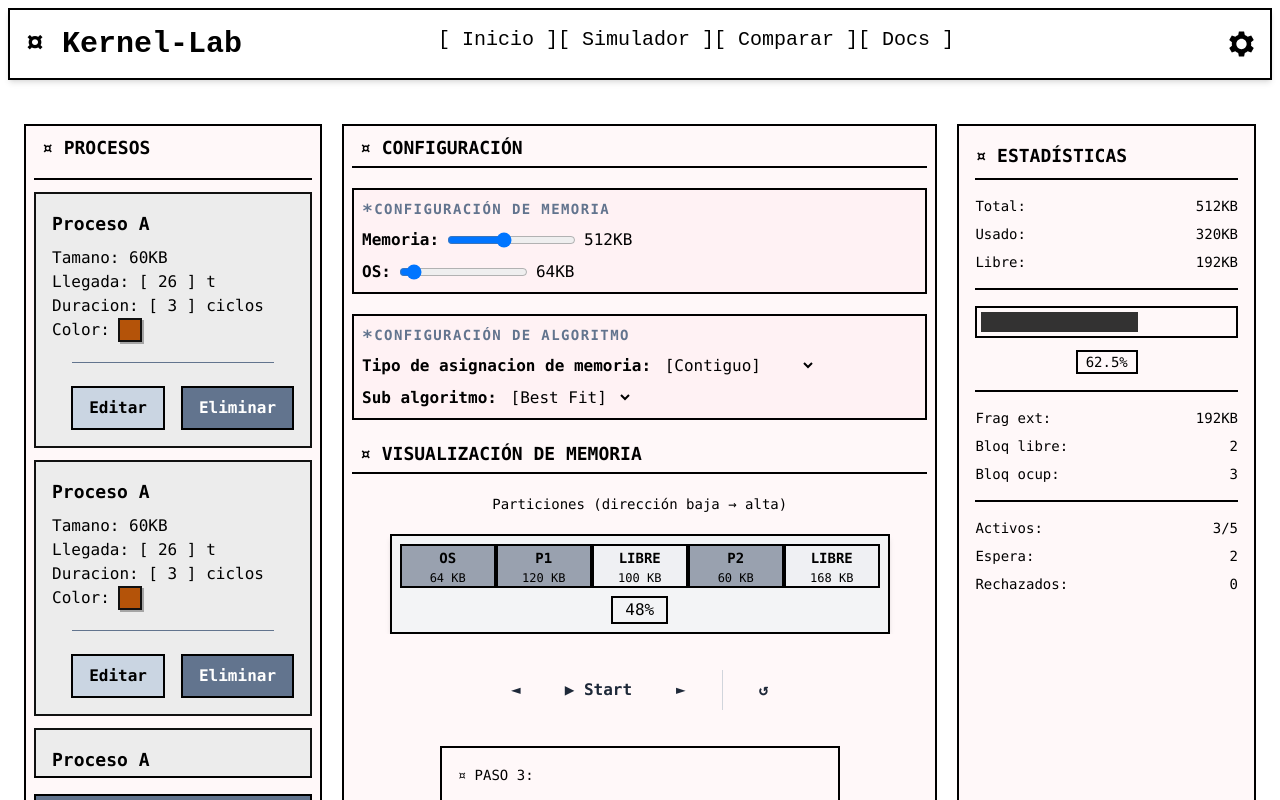
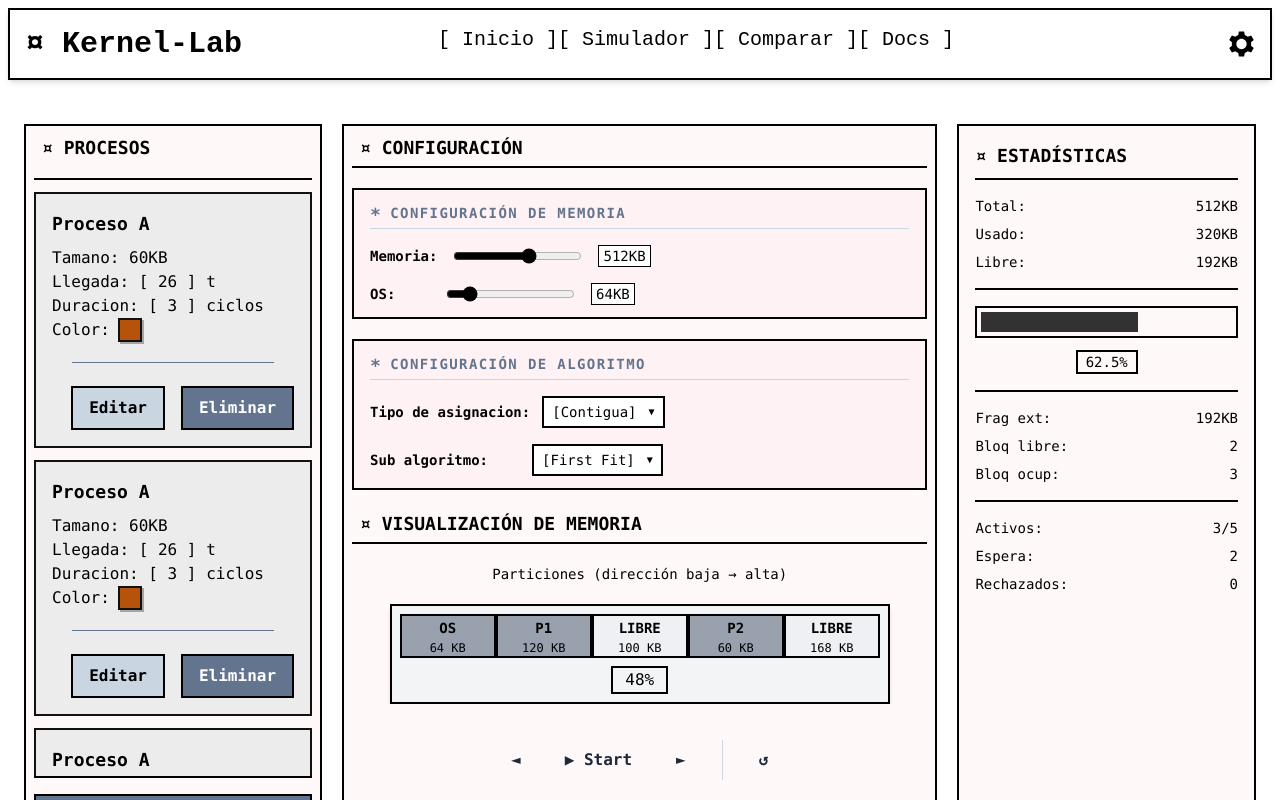
Before and after one commit to Cutro2K/KernelLab, a React (Vite) app: page /simulator in a window 1280 px wide. Shown: the top 800 px of the page. Built offline with nearby package versions, Linux system fonts and the light colour scheme.

Commit message:
Bug fixed and new implementation for AlgorithmConfig.tsx

```diff
--- a/src/algorithms/types.ts
+++ b/src/algorithms/types.ts
@@ -1,17 +1,32 @@
 import React from 'react';
 
-export type AlgorithmType =
-  | 'first-fit'
-  | 'paging' | 'segmentation' | 'buddy-system' | 'best-fit' | 'worst-fit' | 'next-fit'
-  | 'fifo' | 'lru' | 'optimal' | 'clock';
+// TYPES
 
-type AllocationStrategy =
-| 'contiguous' // proceso → 1 bloque
-| 'paged' // proceso → N páginas (tamaño fijo)
-| 'segmented' // proceso → N segmentos (tamaño variable)
-| 'buddy'; // proceso → 1 bloque (potencia de 2)
+export type AlgorithmOption =
+  | 'First Fit'
+  | 'Best Fit'
+  | 'Worst Fit'
+  | 'Next Fit'
+  | 'Buddy System'
+  | 'Paginacion Simple'
+  | 'OPT'
+  | 'FIFO'
+  | 'LRU'
+  | 'NRU'
+  | 'Segunda Oportunidad'
+  | 'Clock'
+  | 'Segmentacion';
 
+export type AllocationMode = 'Contigua' | 'No contigua';
 
+// VARIABLES
+
+export const ALLOCATIONS : AllocationMode[] = ['Contigua', 'No contigua'];
+export const NON_CONTIGUOUS_ALGORITHMS: AlgorithmOption[] = ['Paginacion Simple', 'Segmentacion'];
+export const CONTIGUOUS_ALGORITHMS: AlgorithmOption[] = ['First Fit', 'Next Fit', 'Best Fit', 'Worst Fit', 'Buddy System'];
+export const PAGE_REPLACEMENT_ALGORITHMS: AlgorithmOption[] = ['OPT', 'FIFO', 'LRU', 'NRU', 'Segunda Oportunidad', 'Clock'];
+
+// INTERFACES
 export interface Process {
   id: string;
   name: string;
@@ -29,51 +44,51 @@ export interface MemoryBlock {
   isFree: boolean;
 }
 interface AlgorithmMeta {
-    id: AlgorithmType;
+    id: AlgorithmOption;
     name: string;
     category: 'allocation' | 'replacement' | 'advanced';
-    allocationStrategy: AllocationStrategy;
+    allocationStrategy: AllocationMode;
     requiresPageSize: boolean; // paginación necesita pageSize
     requiresSegments: boolean; // segmentación necesita tabla de segment
     splitsProcess: boolean; // ← LA CLAVE
 }
 
 // Registro central
-export const ALGORITHM_REGISTRY: Partial<Record<AlgorithmType, AlgorithmMeta>> = {
-    'first-fit': {
-        id: 'first-fit',
+export const ALGORITHM_REGISTRY: Partial<Record<AlgorithmOption, AlgorithmMeta>> = {
+    'First Fit': {
+        id: 'First Fit',
         name: 'First Fit',
         category: 'allocation',
-        allocationStrategy: 'contiguous',
+        allocationStrategy: 'Contigua',
         requiresPageSize: false,
         requiresSegments: false,
         splitsProcess: false,
     },
-    'buddy-system': {
-        id: 'buddy-system',
+    'Buddy System': {
+        id: 'Buddy System',
         name: 'Buddy System',
         category: 'advanced',
-        allocationStrategy: 'buddy',
+        allocationStrategy: 'Contigua',
         requiresPageSize: false,
         requiresSegments: false,
         splitsProcess: false, // ← proceso = 1 bloque (aunque la memo
     },
-    'paging': {
-        id: 'paging',
+    'Paginacion Simple': {
+        id: 'Paginacion Simple',
         name: 'Paginación',
         category: 'advanced',
-        allocationStrategy: 'paged',
+        allocationStrategy: 'No contigua',
         requiresPageSize: true,
         requiresSegments: false,
         splitsProcess: true, // ← proceso = N páginas
     },
-    'segmentation': {
-        id: 'segmentation',
+    'Segmentacion': {
+        id: 'Segmentacion',
         name: 'Segmentación',
         category: 'advanced',
-        allocationStrategy: 'segmented',
+        allocationStrategy: 'Contigua',
         requiresPageSize: false,
         requiresSegments: true,
         splitsProcess: true, // ← proceso = N segmentos
     },
-} as Record<AlgorithmType, AlgorithmMeta>;;
+} as Record<AlgorithmOption, AlgorithmMeta>;;
--- a/src/components/forms/AlgorithmConfig.tsx
+++ b/src/components/forms/AlgorithmConfig.tsx
@@ -1,89 +1,153 @@
+// IMPORTS
 import { useState } from "react";
-interface ConfigProps {
+import { CONTIGUOUS_ALGORITHMS, NON_CONTIGUOUS_ALGORITHMS, PAGE_REPLACEMENT_ALGORITHMS, ALLOCATIONS } from '../../algorithms/types';
+
+// INTERFACES
+interface ConfigAlgorithmProps {
+    className?: string;
+}
+interface ConfigMemoryProps {
     className?: string;
 }
 
-export function AlgorithmConfig({ className }: ConfigProps) {
-    const [AllocationStrategySeleccionada, setAllocationStrategy] = useState('best-fit');
+function SelectRetroNativo({ value, options, onChange }: { value: string, options: string[], onChange: (val: string) => void }) {
+    return (
+        // relative + inline-block: La magia para que mida exactamente lo mismo que el texto
+        <div className="relative inline-block font-mono text-sm">
 
-    const manejarCambioDisposicion = (e : React.ChangeEvent<HTMLSelectElement>) => {
-        setAllocationStrategy(e.target.value);
+            {/* 1. LA CAJITA VISUAL (Se ajusta dinámicamente) */}
+            <div className="flex items-center gap-3 bg-white border-2 border-black px-2 py-1 pointer-events-none">
+                <span>[{value}]</span>
+                <span className="text-[10px]">▼</span>
+            </div>
+
+            {/* 2. EL SELECT REAL (Invisible pero interactivo) */}
+            <select
+                value={value}
+                onChange={(e) => onChange(e.target.value)}
+                // opacity-0 lo oculta, appearance-none saca la flecha fea de windows, inset-0 lo estira sobre la caja
+                className="absolute inset-0 w-full h-full opacity-0 appearance-none cursor-pointer"
+            >
+                {options.map((opt) => (
+                    <option key={opt} value={opt}>
+                        {opt}
+                    </option>
+                ))}
+            </select>
+
+        </div>
+    );
+}
+
+export function AlgorithmConfig({ className }: ConfigAlgorithmProps) {
+    const [AllocationStrategySeleccionada, setAllocationStrategy] = useState('Contigua');
+    const [algoritmoSeleccionado, setAlgoritmoSeleccionado] = useState('First Fit');
+    const [replacementAlgorithm, setReplacementAlgorithm] = useState('FIFO');
+
+    const manejarCambioDisposicion = (nuevoValor: string) => {
+        setAllocationStrategy(nuevoValor);
+        if (nuevoValor === 'No contigua') {
+            setAlgoritmoSeleccionado('Paginacion Simple');
+            setReplacementAlgorithm('OPT');
+        } else {
+            setAlgoritmoSeleccionado('First Fit');
+        }
     };
 
-    const [algoritmoSeleccionado, setAlgoritmoSeleccionado] = useState('best-fit');
+    const manejarCambioAlgoritmo = (nuevoValor: string) => {
+        setAlgoritmoSeleccionado(nuevoValor);
+        if (nuevoValor === 'Paginacion Simple') {
+            setReplacementAlgorithm('OPT');
+        } else if (nuevoValor === 'Segmentacion') {
+            setReplacementAlgorithm('First Fit'); // No aplica
+        }
+    }
 
-    const manejarCambioAlgoritmo = (e : React.ChangeEvent<HTMLSelectElement>) => {
-        setAlgoritmoSeleccionado(e.target.value);
+    return (
+        <div className={`flex flex-col gap-4 border-2 border-black px-4 py-3 bg-[#ffb6c1]/10 ${className || ''}`}>
+            <div className="flex items-center text-slate-500 font-bold text-sm tracking-widest uppercase border-b border-slate-300 pb-1">
+                <span className="text-lg leading-none mt-1 mr-2">*</span>
+                <span>Configuración de algoritmo</span>
+            </div>
+
+            <div className="flex items-center gap-3">
+                <label className="font-bold text-sm min-w-[150px]">Tipo de asignacion: </label>
+                <SelectRetroNativo
+                    value={AllocationStrategySeleccionada}
+                    options={ALLOCATIONS as string[]}
+                    onChange={manejarCambioDisposicion}
+                />
+            </div>
+
+            <div className="flex items-center gap-3">
+                <label className="font-bold text-sm min-w-[150px]">Sub algoritmo: </label>
+                <SelectRetroNativo
+                    value={algoritmoSeleccionado}
+                    options={AllocationStrategySeleccionada === 'Contigua' ? CONTIGUOUS_ALGORITHMS as string[] : NON_CONTIGUOUS_ALGORITHMS as string[]}
+                    onChange={manejarCambioAlgoritmo}
+                />
+            </div>
+
+            {AllocationStrategySeleccionada === 'No contigua' && (
+                <div className="flex items-center gap-3">
+                    <label className="font-bold text-sm min-w-[150px]">Reemplazo de páginas: </label>
+                    <SelectRetroNativo
+                        value={replacementAlgorithm}
+                        options={algoritmoSeleccionado === 'Paginacion Simple' ? PAGE_REPLACEMENT_ALGORITHMS as string[] : CONTIGUOUS_ALGORITHMS as string[]}
+                        onChange={(val) => setReplacementAlgorithm(val)}
+                    />
+                </div>
+            )}
+        </div>
+    );
+}
+
+export function MemoryConfig({ className }: ConfigMemoryProps) {
+    const [exponente, setExponente] = useState(9);
+    const memoriaReal = 2 ** exponente;
+    const [osSize, setOsSize] = useState(64);
+
+    const manejarCambioExponente = (e : React.ChangeEvent<HTMLInputElement>) => {
+        const nuevoExponente = Number(e.target.value);
+        setExponente(nuevoExponente);
+        if (osSize > 2 ** (nuevoExponente - 1)) {
+            setOsSize(2 ** (nuevoExponente - 1));
+        }
     };
     return (
-        <div className={`flex flex-col gap-2 border-2 border-black px-2 py-2 bg-[#ffb6c1]/10 ${className || ''}`}>
-            <div className="flex items-center text-slate-500 font-bold text-sm tracking-widest uppercase">
-                <span className="text-lg leading-none mt-1">*</span>
-                <span>Configuración de algoritmo</span>
+        <div className={`flex flex-col gap-4 border-2 border-black px-4 py-3 bg-[#ffb6c1]/10 ${className || ''}`}>
+            <div className="flex items-center text-slate-500 font-bold text-sm tracking-widest uppercase border-b border-slate-300 pb-1">
+                <span className="text-lg leading-none mt-1 mr-2">*</span>
+                <span>Configuración de memoria</span>
             </div>
-            <div>
-                <label className="font-bold">Tipo de asignacion de memoria: </label>
-                <select
-                value={AllocationStrategySeleccionada}
-                onChange={manejarCambioDisposicion}
-                className="bg-transparent focus:outline-none cursor-pointer"
-                >
-                    <option value="contiguous">[Contiguo]</option>
-                    <option value="paged">[Paginado]</option>
-                    <option value="segmented">[Segmentado]</option>
-                    <option value="buddy">[Buddy System]</option>
-                </select>
+
+            <div className="flex flex-row items-center gap-4 text-sm">
+                <label className="font-bold min-w-[60px]">Memoria: </label>
+                <input
+                    type="range"
+                    min="6"
+                    max="11"
+                    step="1"
+                    value={exponente}
+                    onChange={manejarCambioExponente}
+                    className="accent-black cursor-pointer"
+                />
+                <span className="font-mono bg-white border border-black px-1">{memoriaReal}KB</span>
             </div>
-            <div>
-                <label className="font-bold">Sub algoritmo: </label>
-                <select
-                value={algoritmoSeleccionado}
-                onChange={manejarCambioAlgoritmo}
-                className="bg-transparent focus:outline-none cursor-pointer"
-                >
-                    <option value="first-fit">[First Fit]</option>
-                    <option value="best-fit">[Best Fit]</option>
-                    <option value="worst-fit">[Worst Fit]</option>
-                    <option value="next-fit">[Next Fit]</option>
-                </select>
+
+            <div className="flex flex-row items-center gap-4 text-sm">
+                <label className="font-bold min-w-[60px]">OS: </label>
+                <input
+                    type="range"
+                    min="32"
+                    max={memoriaReal / 2}
+                    step="16"
+                    value={osSize}
+                    onChange={(e) => setOsSize(parseInt(e.target.value))}
+                    className="accent-black cursor-pointer"
+                />
+                <span className="font-mono bg-white border border-black px-1">{osSize}KB</span>
             </div>
         </div>
     );
 }
-
-export function MemoryConfig({ className }: ConfigProps) {
-    const [memoria, setMemoria] = useState(512);
-    const [osSize, setOsSize] = useState(64);
-    return (
-        <div className={`flex flex-col gap-2 border-2 border-black px-2 py-2 bg-[#ffb6c1]/10 ${className || ''}`}>
-            <div className="flex items-center text-slate-500 font-bold text-sm tracking-widest uppercase">
-                <span className="text-lg leading-none mt-1">*</span>
-                <span>Configuración de memoria</span>
-            </div>
-            <div className="flex flex-row gap-2">
-                <label className="font-bold">Memoria: </label>
-                <input
-                type="range"
-                min="128"
-                max="1024"
-                step="32"
-                value={memoria}
-                onChange={(e) => setMemoria(parseInt(e.target.value))}
-                />
-                <span>{memoria}KB</span>
-            </div>
-            <div className="flex flex-row gap-2">
-                <label className="font-bold">OS: </label>
-                <input
-                type="range"
-                min="32"
-                max="512"
-                step="16"
-                value={osSize}
-                onChange={(e) => setOsSize(parseInt(e.target.value))}
-                />
-                <span>{osSize}KB</span>
-            </div>
-        </div>
-    );
-}
--- a/src/components/visualization/MemoryMap.tsx
+++ b/src/components/visualization/MemoryMap.tsx
@@ -1,13 +1,13 @@
 import { calculateStats } from '../../utils/helpers';
 import { MemoryBlock } from './MemoryBlock';
-import { type MemoryBlock as MemoryBlockType,type AlgorithmType } from '../../algorithms/types';
+import { type MemoryBlock as MemoryBlockType,type AlgorithmOption } from '../../algorithms/types';
 import { ALGORITHM_REGISTRY } from '../../algorithms/types'; // Asumiendo que exportas el registro de tu Doc 1
 
 interface MemoryMapProps {
   className?: string;
   memoryState: MemoryBlockType[];
   totalMemory: number;
-  algorithmId: AlgorithmType;
+  algorithmId: AlgorithmOption;
   pageTable?: any[];
   segmentTable?: any[];
 }
--- a/src/pages/Comparison.tsx
+++ b/src/pages/Comparison.tsx
@@ -3,23 +3,8 @@ import { ProcessCard } from '../components/visualization/ProcessCard';
 import { Button } from '../components/ui/Button';
 import dice from "../assets/dice.svg";
 import settingsIcon from "../assets/settings.svg";
-
-type AlgorithmOption =
-  | 'First Fit'
-  | 'Best Fit'
-  | 'Worst Fit'
-  | 'Next Fit'
-  | 'Buddy System'
-  | 'Paginacion Simple'
-  | 'OPT'
-  | 'FIFO'
-  | 'LRU'
-  | 'NRU'
-  | 'Segunda Oportunidad'
-  | 'Clock'
-  | 'Segmentacion';
-
-type AllocationMode = 'Contigua' | 'No contigua';
+import {type AlgorithmOption, type AllocationMode } from '../algorithms/types';
+import {CONTIGUOUS_ALGORITHMS, NON_CONTIGUOUS_ALGORITHMS, PAGE_REPLACEMENT_ALGORITHMS} from '../algorithms/types';
 
 type AlgorithmMetrics = {
   usage: number;
@@ -462,9 +447,6 @@ const ALGORITHM_STYLES: Record<AlgorithmOption, { fill: string; pattern: string;
   },
 };
 
-const CONTIGUOUS_ALGORITHMS: AlgorithmOption[] = ['First Fit', 'Next Fit', 'Best Fit', 'Worst Fit', 'Buddy System'];
-const NON_CONTIGUOUS_ALGORITHMS: AlgorithmOption[] = ['Paginacion Simple', 'Segmentacion'];
-const PAGE_REPLACEMENT_ALGORITHMS: AlgorithmOption[] = ['OPT', 'FIFO', 'LRU', 'NRU', 'Segunda Oportunidad', 'Clock'];
 
 // Vista simplificada de bloques de memoria para un snapshot puntual del algoritmo.
 function MemoryPreview({ chunks }: { chunks: string[] }) {
--- a/src/pages/Simulator.tsx
+++ b/src/pages/Simulator.tsx
@@ -92,7 +92,7 @@ export default function Simulator() {
             className="mx-auto"
             memoryState={mockMemoryState}
             totalMemory={TOTAL_MEMORY}
-            algorithmId="first-fit"
+            algorithmId="First Fit"
           />
         </div>
 
```
